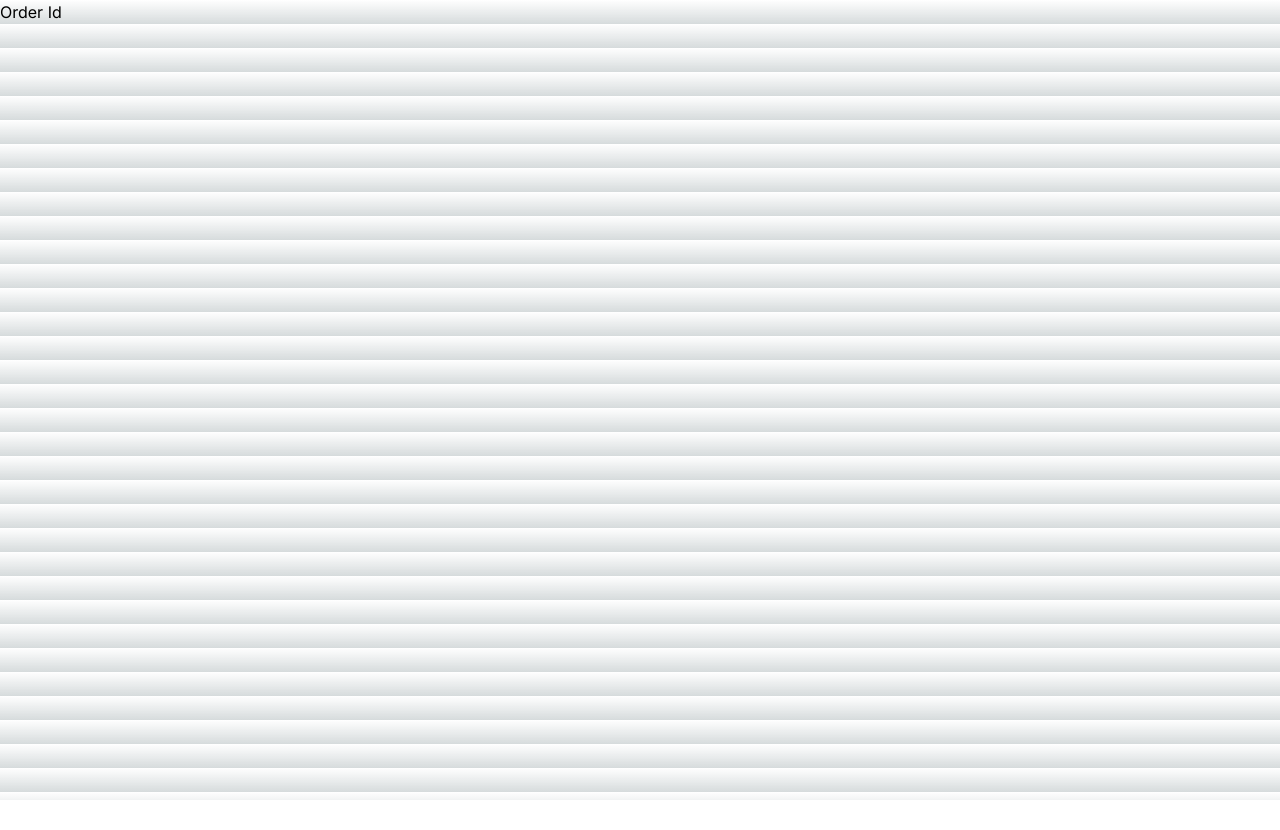
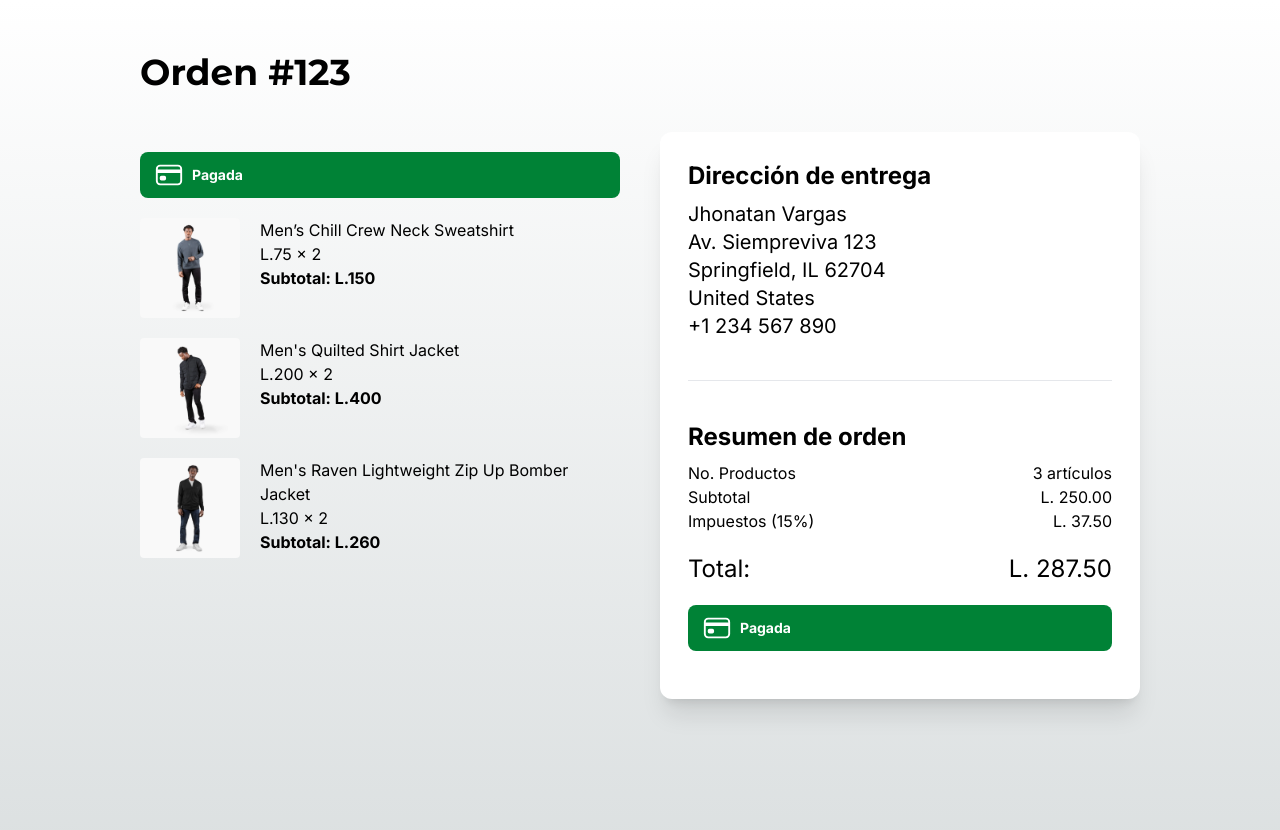
Before and after one commit to jhonatan182/sass-ecommerce, a Next.js app: page /orders/123 in a window 1280 px wide. Shown: the top 830 px of the page. Before the commit the page ends 800 px from the top, so only its background shows below. Built offline with nearby package versions, Linux system fonts and the light colour scheme.

Commit message:
feat: pantalla orden pago

```diff
--- a/src/app/(shop)/orders/[id]/page.tsx
+++ b/src/app/(shop)/orders/[id]/page.tsx
@@ -1,3 +1,120 @@
-export default function OrderIdPage() {
-  return <div>Order Id</div>;
+import Image from "next/image";
+import Link from "next/link";
+
+import { Divider, Title } from "@/components";
+import { initialData } from "@/seed/seed";
+import clsx from "clsx";
+import { IoCardOutline } from "react-icons/io5";
+
+const productsInCart = [
+  initialData.products[0],
+  initialData.products[1],
+  initialData.products[2],
+];
+
+type OrderIdPageProps = {
+  params: Promise<{
+    id: string;
+  }>;
+};
+
+export default async function OrderIdPage({ params }: OrderIdPageProps) {
+  const { id } = await params;
+
+  //Todo: verificar
+  return (
+    <div className="flex justify-center items-center mb-72 px-10 sm:px-0">
+      <div className="flex flex-col w-[1000px] ">
+        <Title title={`Orden #${id}`} />
+
+        <div className="grid grid-cols-1 sm:grid-cols-2 gap-10">
+          {/* Carrito */}
+          <div className="flex flex-col mt-5">
+            <div
+              className={clsx(
+                "flex items-center rounded-lg py-2 px-3.5 text-sm font-bold text-white mb-5",
+                {
+                  "bg-red-500": false,
+                  "bg-green-700": true,
+                },
+              )}
+            >
+              <IoCardOutline size={30} />
+              {/* <span className="mx-2">Pendiente de pago</span> */}
+              <span className="mx-2">Pagada</span>
+            </div>
+
+            {/* Lista de productos */}
+            {productsInCart.map((product) => (
+              <div key={product.slug} className="flex mb-5">
+                <Image
+                  src={`/products/${product.images[0]}`}
+                  alt={product.title}
+                  width={100}
+                  height={100}
+                  style={{
+                    width: "100px",
+                    height: "100px",
+                  }}
+                  className="mr-5 rounded"
+                />
+                <div>
+                  <p>{product.title}</p>
+                  <p>L.{product.price} x 2</p>
+                  <p className="font-bold">Subtotal: L.{product.price * 2}</p>
+                </div>
+              </div>
+            ))}
+          </div>
+
+          {/* Checkout - Resumen de orden */}
+          <div className="bg-white rounded-xl shadow-xl p-7 h-fit">
+            <h2 className="text-2xl mb-2 font-bold">Dirección de entrega</h2>
+            <div className="mb-10">
+              <p className="text-xl">Jhonatan Vargas</p>
+              <p className="text-xl">Av. Siempreviva 123</p>
+              <p className="text-xl">Springfield, IL 62704</p>
+              <p className="text-xl">United States</p>
+              <p className="text-xl">+1 234 567 890</p>
+            </div>
+
+            {/* Divider */}
+            <Divider />
+
+            <h2 className="text-2xl mb-2 font-bold">Resumen de orden</h2>
+
+            <div className="grid grid-cols-2">
+              <span>No. Productos</span>
+              <span className="text-right">3 artículos</span>
+
+              <span>Subtotal</span>
+              <span className="text-right">L. 250.00</span>
+
+              <span>Impuestos (15%)</span>
+              <span className="text-right">L. 37.50</span>
+
+              <span className="text-2xl mt-5">Total:</span>
+              <span className="text-2xl text-right mt-5">L. 287.50</span>
+            </div>
+
+            <div className="mt-5 mb-2 w-full">
+              <div
+                className={clsx(
+                  "flex items-center rounded-lg py-2 px-3.5 text-sm font-bold text-white mb-5",
+                  {
+                    "bg-red-500": false,
+                    "bg-green-700": true,
+                  },
+                )}
+              >
+                <IoCardOutline size={30} />
+                {/* <span className="mx-2">Pendiente de pago</span> */}
+                <span className="mx-2">Pagada</span>
+              </div>
+            </div>
+          </div>
+        </div>
+      </div>
+    </div>
+  );
 }
```
